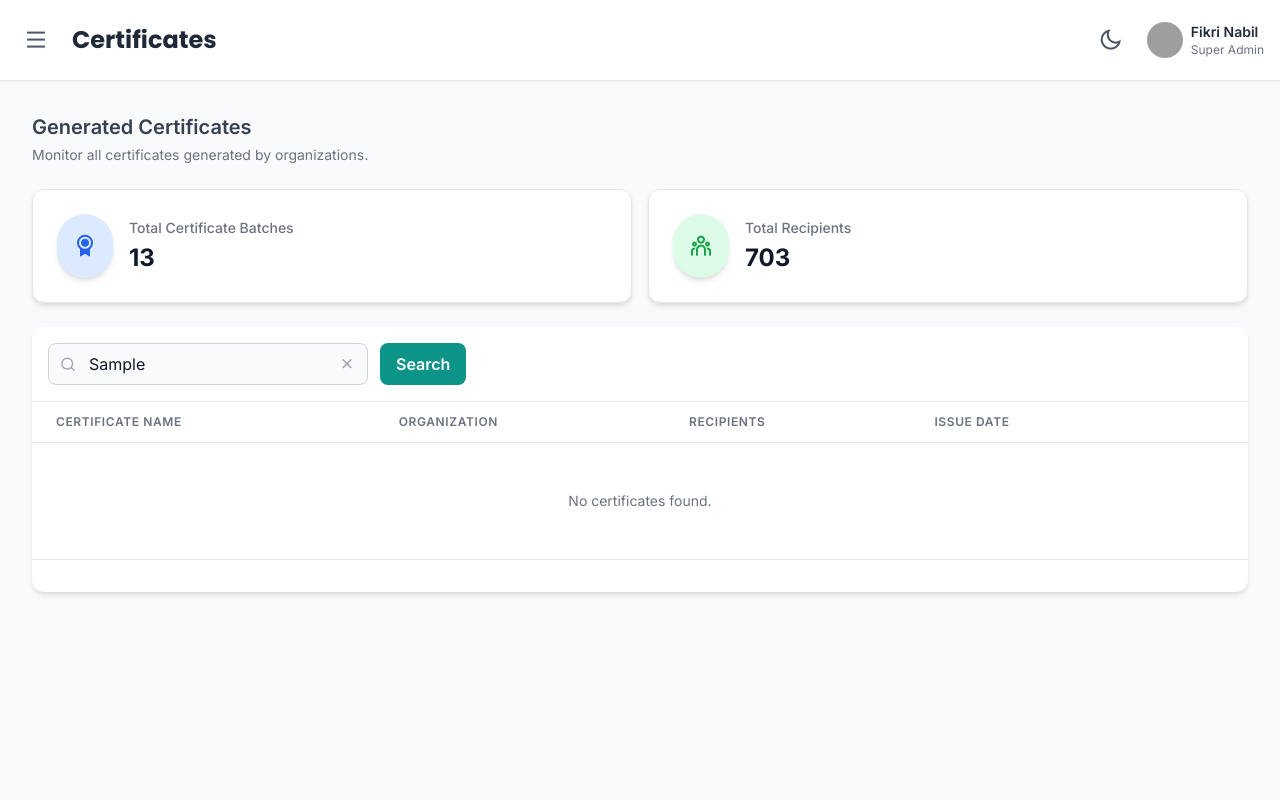
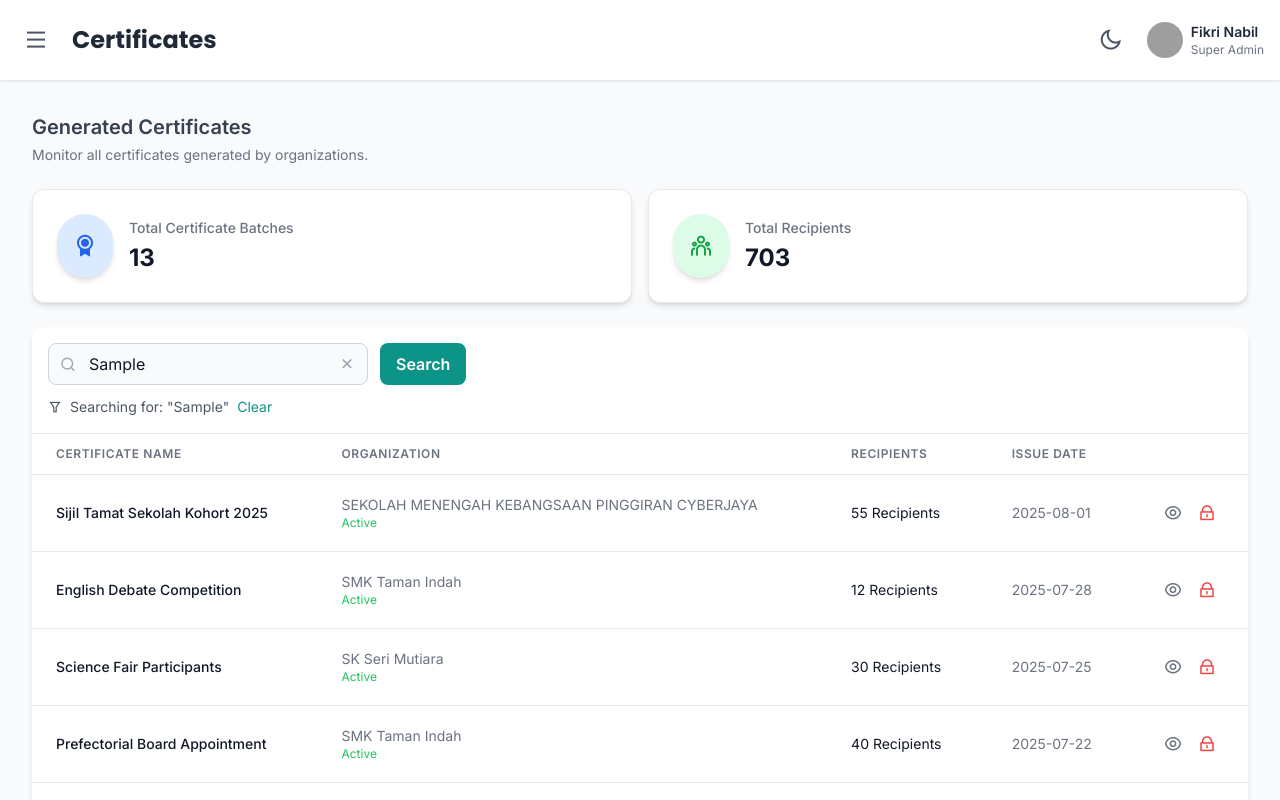
Before and after one commit to webappstudio-my/mysertifico, a React (Vite) app: page /bo/certificates in a window 1280 px wide. Both pictures are taken after typing "Sample" into the empty fields and a click on the button "Search". Shown: the top 800 px of the page. Built offline with nearby package versions, Linux system fonts and the light colour scheme; grey boxes are pictures that could not be loaded.

Commit message:
to include searchInput and searchTerm

```diff
--- a/src/components/bo/BoSearchInput.jsx
+++ b/src/components/bo/BoSearchInput.jsx
@@ -1,20 +1,58 @@
 import React, { useState, useEffect, useRef } from 'react';
 
 const BoSearchInput = ({
-  value,
-  onChange,
-  onSearch,
-  onClear,
+  onSearchChange,
+  onPageReset,
   placeholder = "Search...",
   showClearButton = true,
   className = "",
-  activeSearchTerm = ""
+  initialValue = ""
 }) => {
+  const [searchInput, setSearchInput] = useState(initialValue);
+  const [searchTerm, setSearchTerm] = useState(initialValue);
+
+  // Handle search submission
+  const handleSearch = () => {
+    setSearchTerm(searchInput);
+    if (onSearchChange) {
+      onSearchChange(searchInput);
+    }
+    if (onPageReset) {
+      onPageReset();
+    }
+  };
+
+  // Handle clear search
+  const handleClear = () => {
+    setSearchInput('');
+    setSearchTerm('');
+    if (onSearchChange) {
+      onSearchChange('');
+    }
+    if (onPageReset) {
+      onPageReset();
+    }
+  };
+
+  // Handle key press
   const handleKeyPress = (e) => {
     if (e.key === 'Enter') {
-      onSearch();
+      handleSearch();
     }
   };
+
+  // Handle input change
+  const handleInputChange = (value) => {
+    setSearchInput(value);
+  };
+
+  // Effect to handle initial value changes
+  useEffect(() => {
+    if (initialValue !== searchInput) {
+      setSearchInput(initialValue);
+      setSearchTerm(initialValue);
+    }
+  }, [initialValue]);
 
   return (
     <div className={`flex flex-col gap-3 ${className}`}>
@@ -23,16 +61,16 @@ const BoSearchInput = ({
           <i className="ri-search-line absolute left-3 top-1/2 -translate-y-1/2 text-gray-400"></i>
           <input
             type="text"
-            value={value}
-            onChange={(e) => onChange(e.target.value)}
+            value={searchInput}
+            onChange={(e) => handleInputChange(e.target.value)}
             onKeyDown={handleKeyPress}
             placeholder={placeholder}
             className="w-full pl-10 pr-10 py-2 border border-gray-300 dark:border-gray-600 rounded-lg bg-slate-50 dark:bg-gray-700 focus:outline-none focus:ring-2 focus:ring-primary text-gray-900 dark:text-white"
           />
-          {showClearButton && (value || activeSearchTerm) && (
+          {showClearButton && (searchInput || searchTerm) && (
             <button
               type="button"
-              onClick={onClear}
+              onClick={handleClear}
               className="absolute right-3 top-1/2 -translate-y-1/2 text-gray-400 hover:text-gray-600 dark:hover:text-gray-200 transition-colors"
             >
               <i className="ri-close-line text-lg"></i>
@@ -42,15 +80,27 @@ const BoSearchInput = ({
         <div className="flex gap-2">
           <button
             type="button"
-            onClick={onSearch}
+            onClick={handleSearch}
             className="bg-primary hover:bg-primary-dark text-white font-semibold py-2 px-4 rounded-lg transition-colors inline-flex items-center gap-2"
           >
-            {/*<i className="ri-search-line"></i>*/}
             <span>Search</span>
           </button>
         </div>
+      </div>
 
-      </div>
+      {/* Optional: Show active search indicator */}
+      {searchTerm && (
+        <div className="flex items-center gap-2 text-sm text-gray-600 dark:text-gray-400">
+          <i className="ri-filter-line"></i>
+          <span>Searching for: "{searchTerm}"</span>
+          <button
+            onClick={handleClear}
+            className="text-teal-600 hover:text-teal-700 dark:hover:text-teal-400"
+          >
+            Clear
+          </button>
+        </div>
+      )}
     </div>
   );
 };
```
